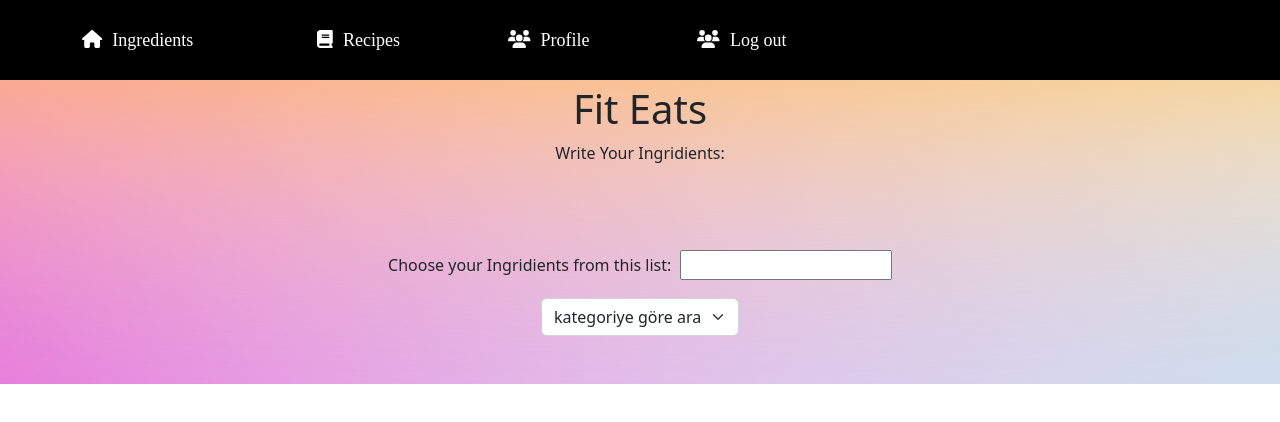
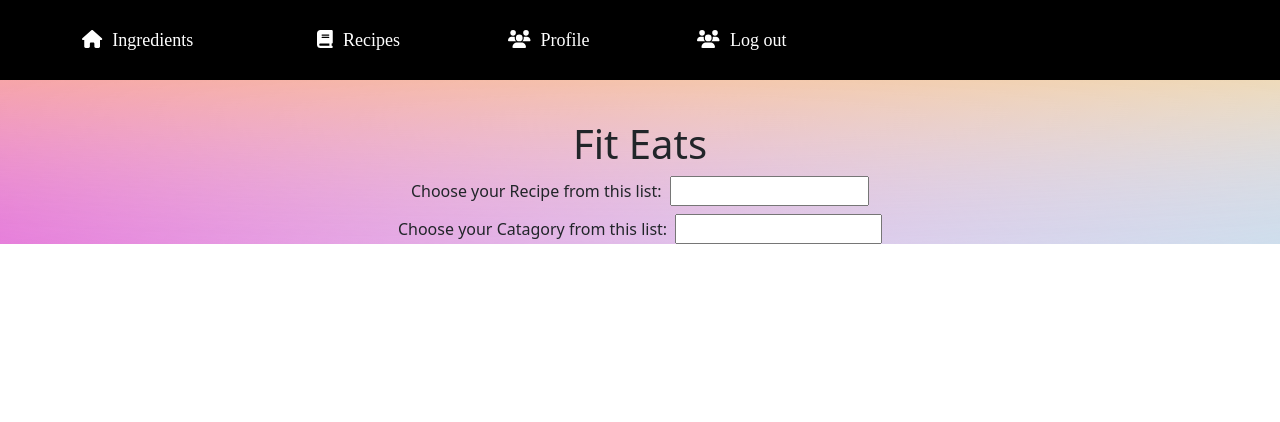
Before and after one commit to alperenkoruyucu/CSE-3044-Frontend-project, a React (Create React App) app in the folder swproject/: page /Recipe in a window 1280 px wide. Shown: the top 422 px of the page. Built offline with nearby package versions, Linux system fonts and the light colour scheme.

Commit message:
recepies improvement

```diff
--- a/swproject/src/pages/Recipes/Recipe.js
+++ b/swproject/src/pages/Recipes/Recipe.js
@@ -1,50 +1,51 @@
 import './Recipe.css'
-import Button from 'react-bootstrap/Button';
-import Form from 'react-bootstrap/Form';
 import './Recipe.css'
 import 'bootstrap/dist/css/bootstrap.min.css';
+import list from './../../recipies.json';
+import { useEffect, useState } from 'react';
 
 function Recipe() {
+    console.log('list', list)
+    const [recipes, setRecipes] = useState([])
+    useEffect(() => {
+        setRecipes(list["Recipe"])
+    }, []);
+    console.log("=>", recipes)
     return (
-
-        <div className='Recipe'>
-
-            <div className='RecipeContainer ' style={{display:"flex", flexDirection:"column", justifyContent:"center", padding: "85px"  }}>
-
-                <form>
+        <div class="container" style={{ marginTop: 120 }}>
+            <div class="row">
+                <div class="col-12">
+                    <div>
                     <h1>Fit Eats</h1>
-                    <label for="inlineCheckbox1">Write Your Ingridients:</label>
-
-                </form>
-            </div>
-            <div class="input-group ">
-            <label>
-            Choose your Ingridients from this list: &nbsp;
-            <input list="Ingridients" class="input" name="myIngridients" />
-            </label>
-            <datalist id="Ingridients">
-                <option value="kek" />
-                <option value="pasta" />
-                <option value="muz" />
-                <option value="salata" />
-                <option value="havuç" />
-                <option value="patates" />
-            </datalist>
-            </div>
-            <div class="select  ">
-                <form>
-                    <select class="form-select my-5 " aria-label="Default select example">
-                        <option selected>kategoriye göre ara</option>
-                        <option value="1">Ara sıcak</option>
-                        <option value="2">Atıştırmalık</option>
-                        <option value="3">Tatlı</option>
-                     </select>
-                </form>
-
-
+                        <label>
+                            Choose your Recipe from this list: &nbsp;
+                            <input list="recipies" class="input" name="myIngridients" />
+                        </label>
+                        <datalist id="recipies">
+                            {
+                                Object.values(recipes).map(item => <option value={item.Name} />)
+                            }
+                        </datalist>
+                    </div>
+                </div>
+                <div class="col-12 mt-2">
+                    <div>
+                        <label>
+                            Choose your Catagory from this list: &nbsp;
+                            <input list="category" class="input" name="myCategory" />
+                        </label>
+                        <datalist id="category">
+                            {
+                                Object.values(recipes).map(item => <option value={item.MainCategory} />)
+                            }
+                        </datalist>
+                    </div>
+                </div>
             </div>
 
         </div>
+
+
     );
 }
 
```
